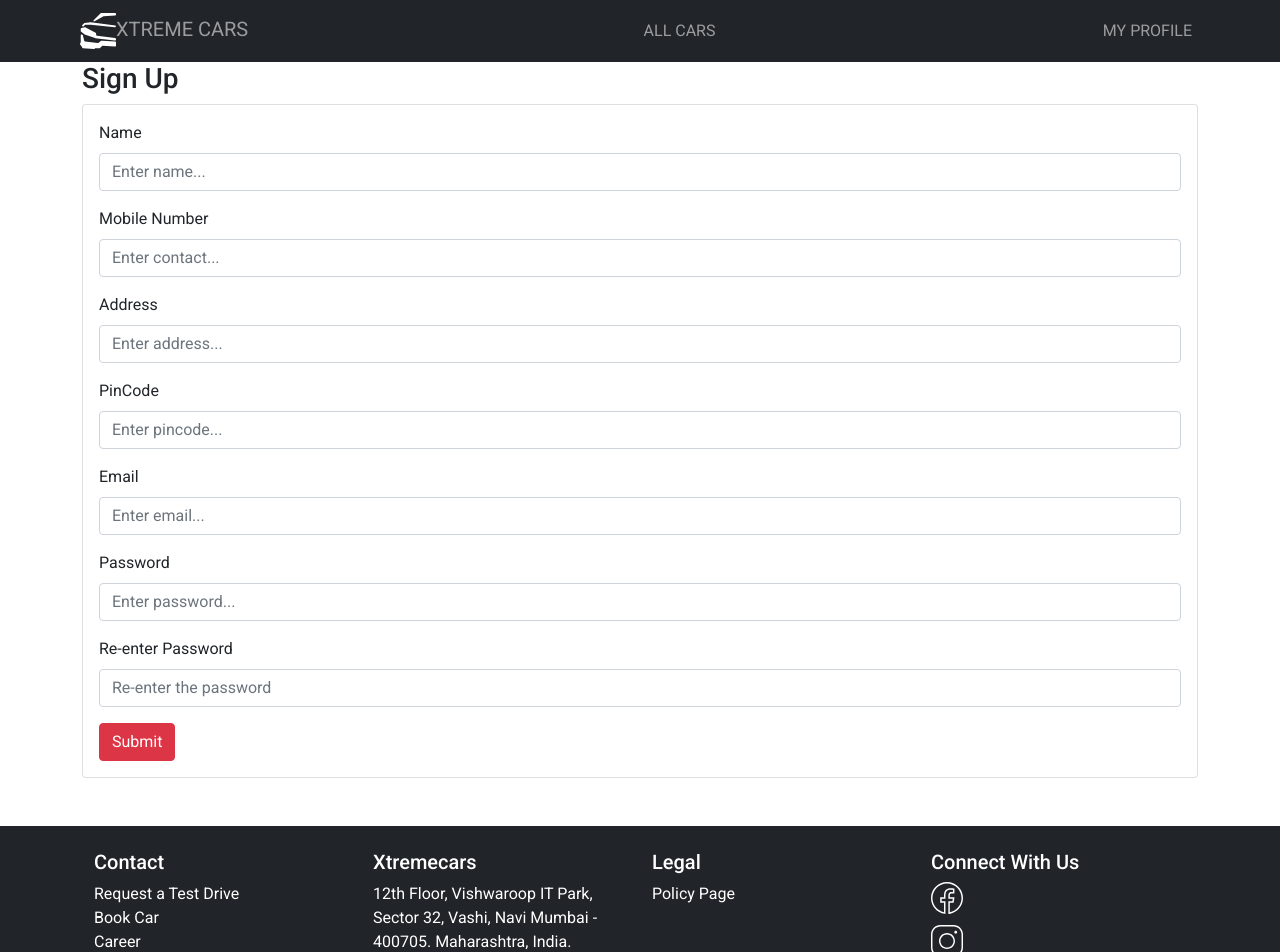
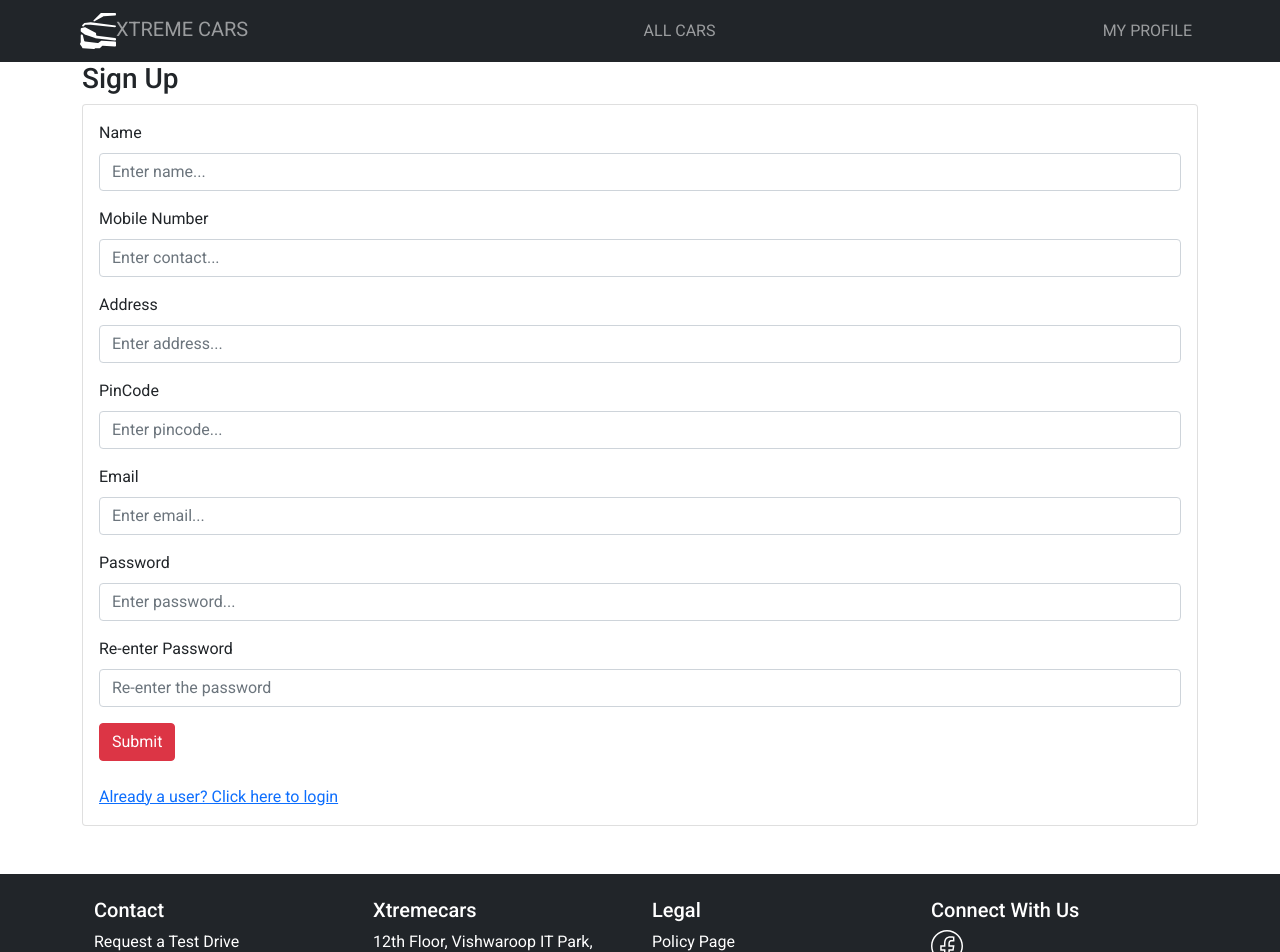
Before and after one commit to DteTRPod3/TRTraining_FinalAssignment, a React (Create React App) app: page /signup in a window 1280 px wide. Shown: the top 952 px of the page. Built offline with nearby package versions, Linux system fonts and the light colour scheme.

Commit message:
Signup changes

```diff
--- a/src/pages/SignUp/SignUp.tsx
+++ b/src/pages/SignUp/SignUp.tsx
@@ -1,7 +1,7 @@
 import React, { useEffect } from "react";
 import { Button, Card, Container, Form, FormGroup } from "react-bootstrap";
 import { useForm, useFormState } from "react-hook-form";
-import { useLocation, useNavigate } from "react-router-dom";
+import { Link, NavLink, useLocation, useNavigate } from "react-router-dom";
 import { toast } from "react-toastify";
 import "react-toastify/dist/ReactToastify.css";
 import {
@@ -267,6 +267,8 @@ function SignUp() {
               </Button>
             </FormGroup>
           </Form>
+          <br></br>
+          <Link to="/login">Already a user? Click here to login</Link>
         </Card>
       </Container>
     </>
```
